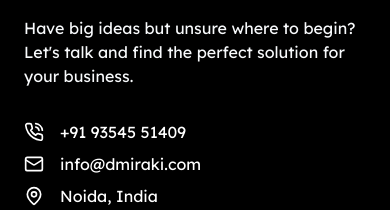
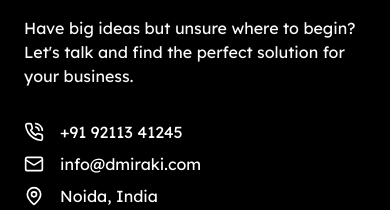
Before and after one commit to codearvind07/D-miraki, a React (Vite) app: page / in a window 390 px wide. Shown: the part 8740-8950 px from the top of the page. Built offline with nearby package versions, Linux system fonts and the light colour scheme.

Commit message:
mobile number updated

```diff
--- a/src/components/Contact.tsx
+++ b/src/components/Contact.tsx
@@ -66,7 +66,7 @@
                 <span>
                   <PhoneCallIcon width={20} />
                 </span>
-                <span>+91 93545 51409</span>
+                <span>+91 92113 41245</span>
               </li>
             </a>
             <a href="mailto:info@dmiraki.com">
```
